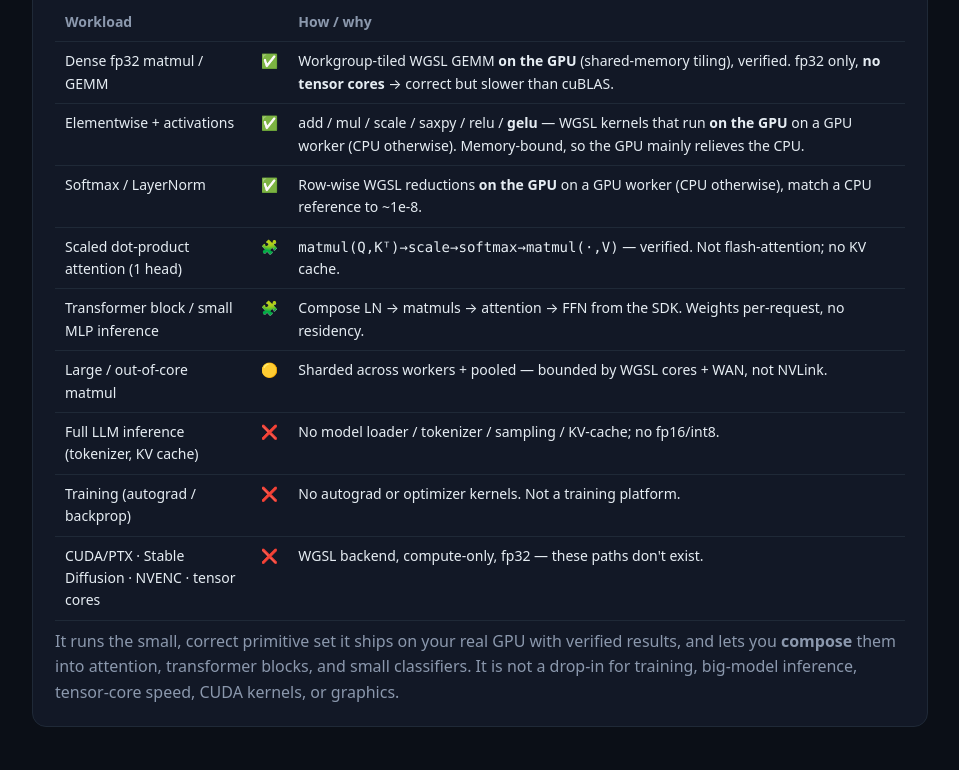
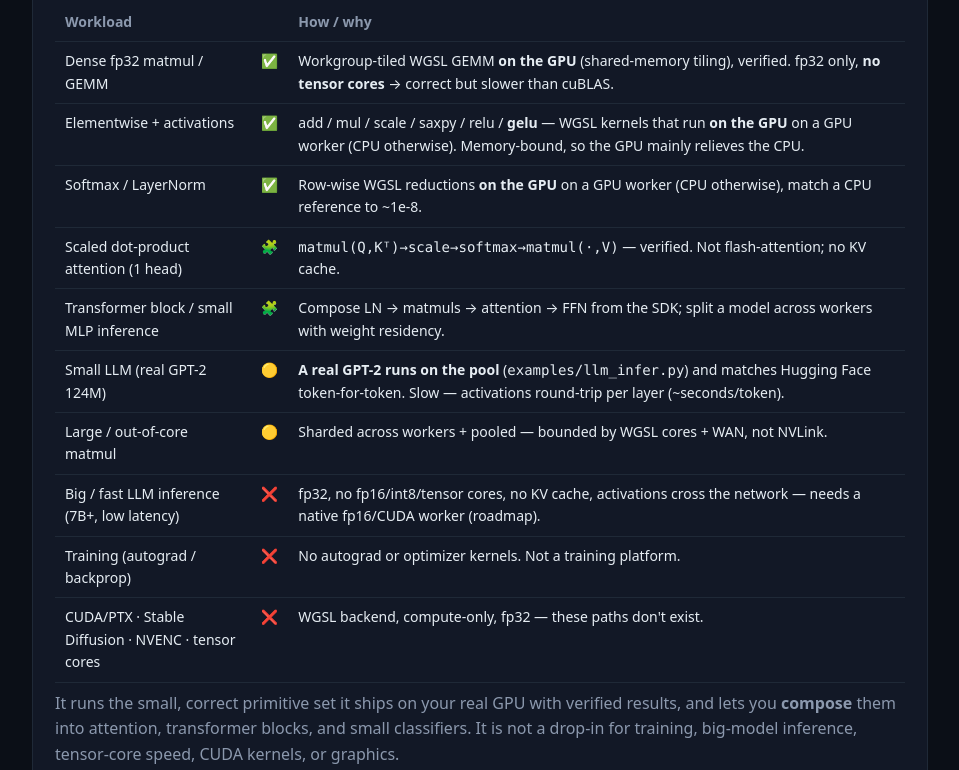
Before and after one commit to ArioMoniri/moregpu, a website: page docs/index.html in a window 1280 px wide. Shown: the part 3322-4092 px from the top of the page, without its empty margins (160-1119 px from the left). Drawn offline with Linux system fonts and the light colour scheme.

Commit message:
docs: LLM capability is real now — update matrix, Pages, CHANGELOG, refresh screenshots
'Full LLM inference ❌' → 'Small LLM (real GPT-2) 🟡' (llm_infer.py runs it, exact match) +
'Big/fast LLM ❌' (needs native fp16/CUDA). Same in GitHub Pages. CHANGELOG documents the LLM
milestone + GPU GELU NaN fix. Re-captured the macOS-framed admin dashboard (current UI).

```diff
--- a/docs/index.html
+++ b/docs/index.html
@@ -141,9 +141,10 @@ Every pool mints its <b>own</b> secrets on first run and writes them to <code>.m
 <tr><td>Elementwise + activations</td><td class="y">✅</td><td>add / mul / scale / saxpy / relu / <b>gelu</b> — WGSL kernels that run <b>on the GPU</b> on a GPU worker (CPU otherwise). Memory-bound, so the GPU mainly relieves the CPU.</td></tr>
 <tr><td>Softmax / LayerNorm</td><td class="y">✅</td><td>Row-wise WGSL reductions <b>on the GPU</b> on a GPU worker (CPU otherwise), match a CPU reference to ~1e-8.</td></tr>
 <tr><td>Scaled dot-product attention (1 head)</td><td class="p">🧩</td><td><code>matmul(Q,Kᵀ)→scale→softmax→matmul(·,V)</code> — verified. Not flash-attention; no KV cache.</td></tr>
-<tr><td>Transformer block / small MLP inference</td><td class="p">🧩</td><td>Compose LN → matmuls → attention → FFN from the SDK. Weights per-request, no residency.</td></tr>
+<tr><td>Transformer block / small MLP inference</td><td class="p">🧩</td><td>Compose LN → matmuls → attention → FFN from the SDK; split a model across workers with weight residency.</td></tr>
+<tr><td>Small LLM (real GPT-2 124M)</td><td class="pa">🟡</td><td><b>A real GPT-2 runs on the pool</b> (<code>examples/llm_infer.py</code>) and matches Hugging Face token-for-token. Slow — activations round-trip per layer (~seconds/token).</td></tr>
 <tr><td>Large / out-of-core matmul</td><td class="pa">🟡</td><td>Sharded across workers + pooled — bounded by WGSL cores + WAN, not NVLink.</td></tr>
-<tr><td>Full LLM inference (tokenizer, KV cache)</td><td class="n">❌</td><td>No model loader / tokenizer / sampling / KV-cache; no fp16/int8.</td></tr>
+<tr><td>Big / fast LLM inference (7B+, low latency)</td><td class="n">❌</td><td>fp32, no fp16/int8/tensor cores, no KV cache, activations cross the network — needs a native fp16/CUDA worker (roadmap).</td></tr>
 <tr><td>Training (autograd / backprop)</td><td class="n">❌</td><td>No autograd or optimizer kernels. Not a training platform.</td></tr>
 <tr><td>CUDA/PTX · Stable Diffusion · NVENC · tensor cores</td><td class="n">❌</td><td>WGSL backend, compute-only, fp32 — these paths don't exist.</td></tr>
 </table>
```
Also changed, not shown: CHANGELOG.md, README.md, docs/assets/admin-panel-mac.png, docs/assets/admin-panel.png.
